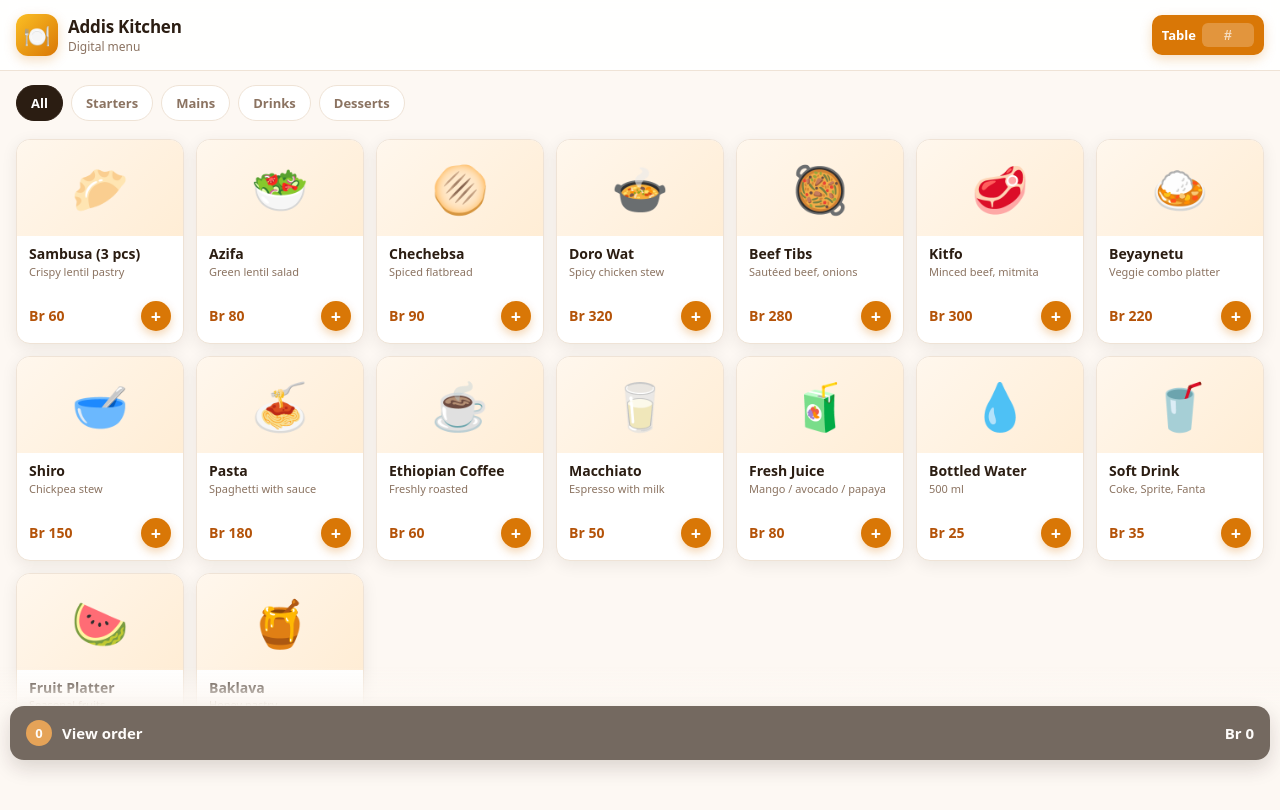
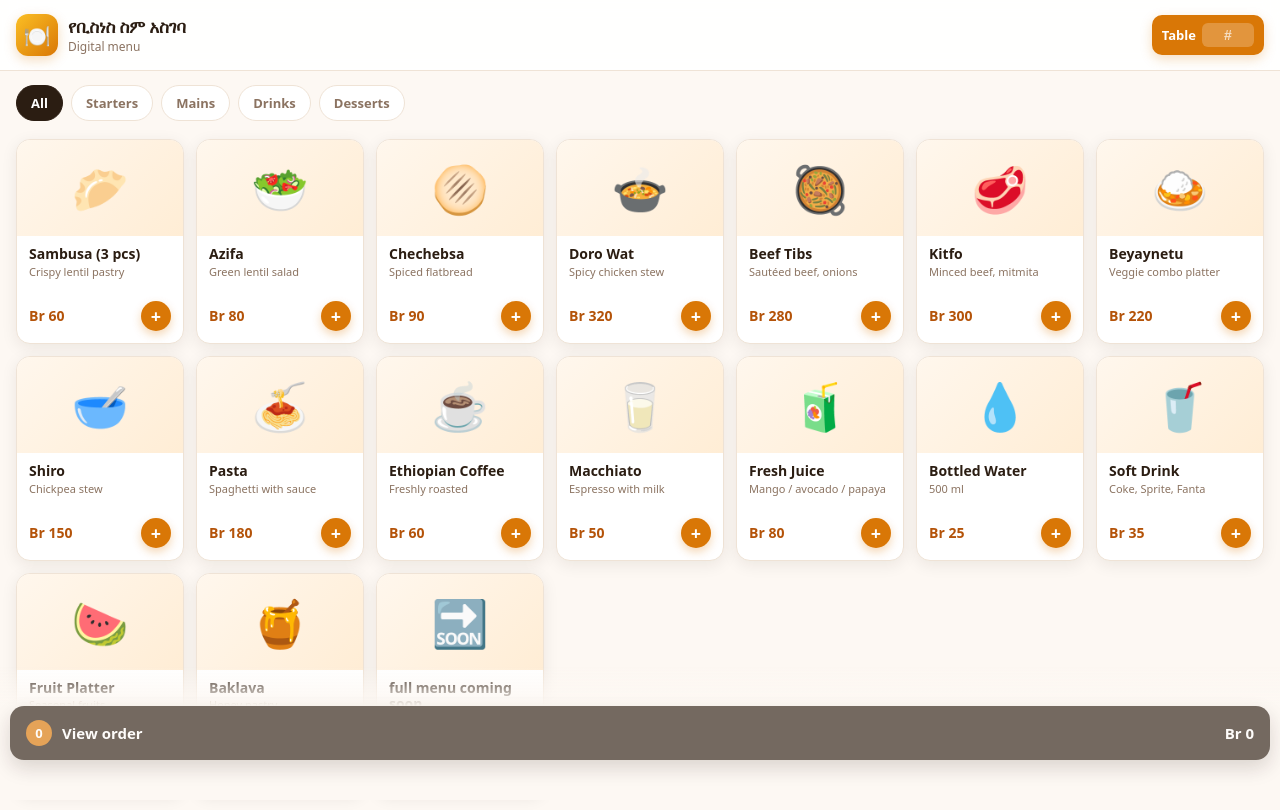
Before and after one commit to yabtsegayabu/expensetraker, a plain HTML site: page index.html in a window 1280 px wide. Drawn offline with Linux system fonts and the light colour scheme.

Commit message:
Update index.html

```diff
--- a/index.html
+++ b/index.html
@@ -562,7 +562,7 @@
         <div class="brand">
             <div class="logo">🍽️</div>
             <div>
-                <h1>Addis Kitchen</h1>
+                <h1>የቢስነስ ስም አስገባ</h1>
                 <p>Digital menu</p>
             </div>
         </div>
@@ -642,7 +642,8 @@
             { id: "soda", name: "Soft Drink", desc: "Coke, Sprite, Fanta", price: 35, cat: "drinks", emoji: "🥤" },
 
             { id: "fruit", name: "Fruit Platter", desc: "Seasonal fruits", price: 120, cat: "desserts", emoji: "🍉" },
-            { id: "baklava", name: "Baklava", desc: "Honey pastry", price: 100, cat: "desserts", emoji: "🍯" }
+            { id: "baklava", name: "Baklava", desc: "Honey pastry", price: 100, cat: "desserts", emoji: "🍯" },
+            { id: "baklava", name: "full menu coming soon ....", desc: "cooming soon .....", price: 100, cat: "", emoji: "🔜" }
         ];
 
         const CATS = [
```
